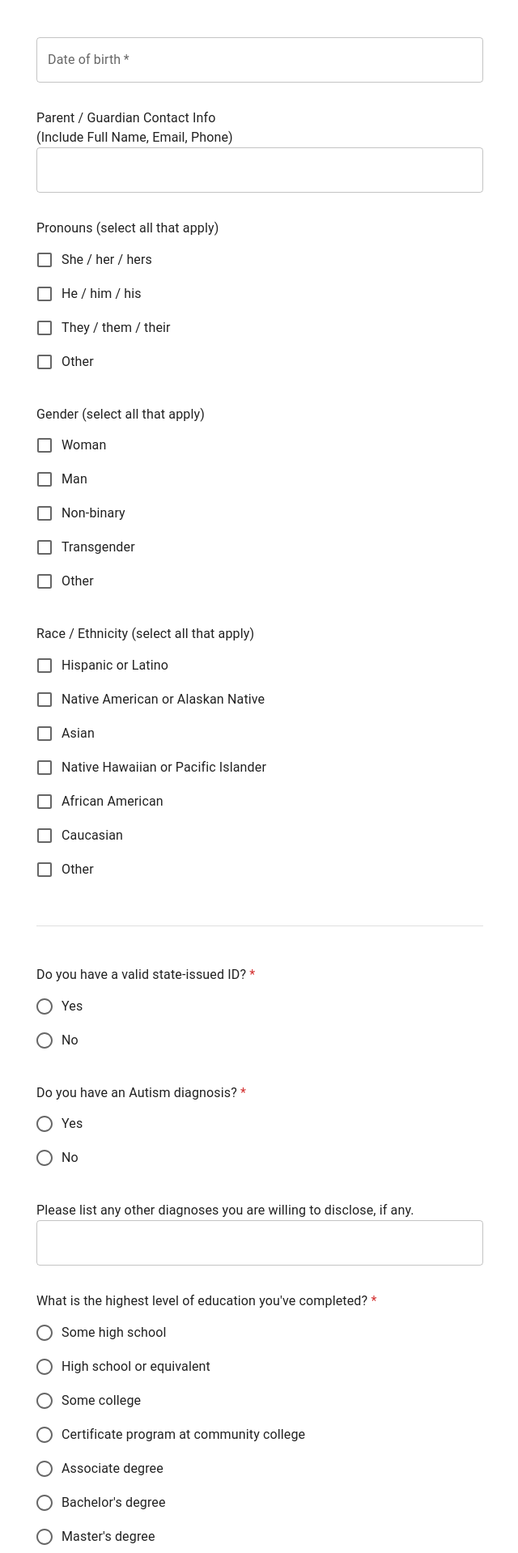
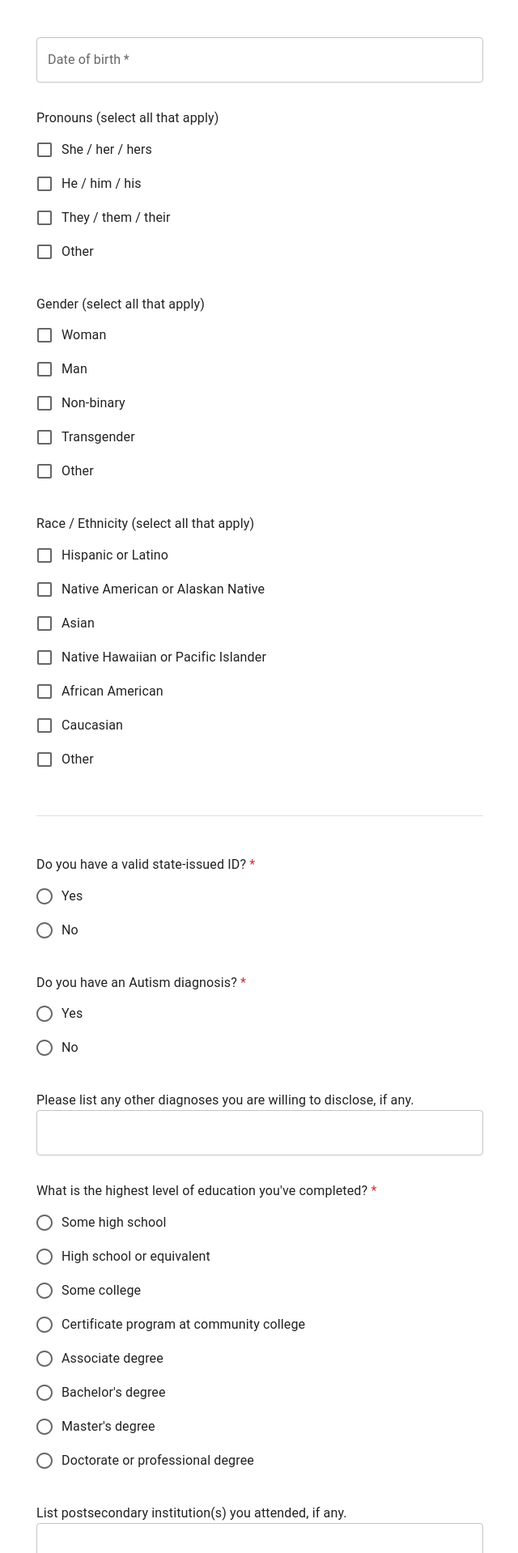
Before and after one commit to fidgetech/student-application, a React (Vite) app: page /application-combined in a window 1280 px wide. Shown: the part 842-2760 px from the top of the page at 81% size, without its empty margins (319-959 px from the left). Built offline with nearby package versions, Linux system fonts and the light colour scheme; no server answers.

Commit message:
fix autocomplete

```diff
--- a/src/ApplicationCombined.jsx
+++ b/src/ApplicationCombined.jsx
@@ -62,11 +62,6 @@ export default function ApplicationCombined({ setFormatData }) {
         <DateInput name='birthday' label='Date of birth' required={true} />
       </Box>
 
-      <Box marginy={4}>
-        <Typography>Parent / Guardian Contact Info<br />(Include Full Name, Email, Phone)</Typography>
-        <TextInput name='parent' />
-      </Box>
-
       <Box marginY={4}>
         <CheckboxInput name='pronouns' label='Pronouns (select all that apply)' options={pronounsOptions} fastField={false} />
         {values.pronouns?.includes('Other') && <TextInput name='pronounsOther' label='Pronouns (other)' fastField={false} sx={{ mt: 2 }} />}
@@ -100,7 +95,7 @@ export default function ApplicationCombined({ setFormatData }) {
       </Box>
 
       <Box marginY={4}>
-        <Typography>List the name & location of postsecondary institution(s) you attended, if any.</Typography>
+        <Typography>List postsecondary institution(s) you attended, if any.</Typography>
         <TextInput name='educationDetails' />
       </Box>
 
@@ -141,6 +136,11 @@ export default function ApplicationCombined({ setFormatData }) {
       </Box>
 
       <Divider sx={{ my: 6}} />
+
+      <Box marginy={4}>
+        <Typography>Parent / Guardian Contact Info<br />(Include Full Name, Email, Phone)</Typography>
+        <TextInput name='parent' />
+      </Box>
 
       <Box marginY={4}>
         <Typography variant='body' gutterBottom>
--- a/src/Inputs.jsx
+++ b/src/Inputs.jsx
@@ -13,7 +13,7 @@ export const TextInput = ({ name, label, required, fastField=true, ...props }) =
           <TextField
             id={name}
             fullWidth
-            autoComplete='off'
+            // autoComplete="off"
             label={label}
             required={required}
             {...field}
```
